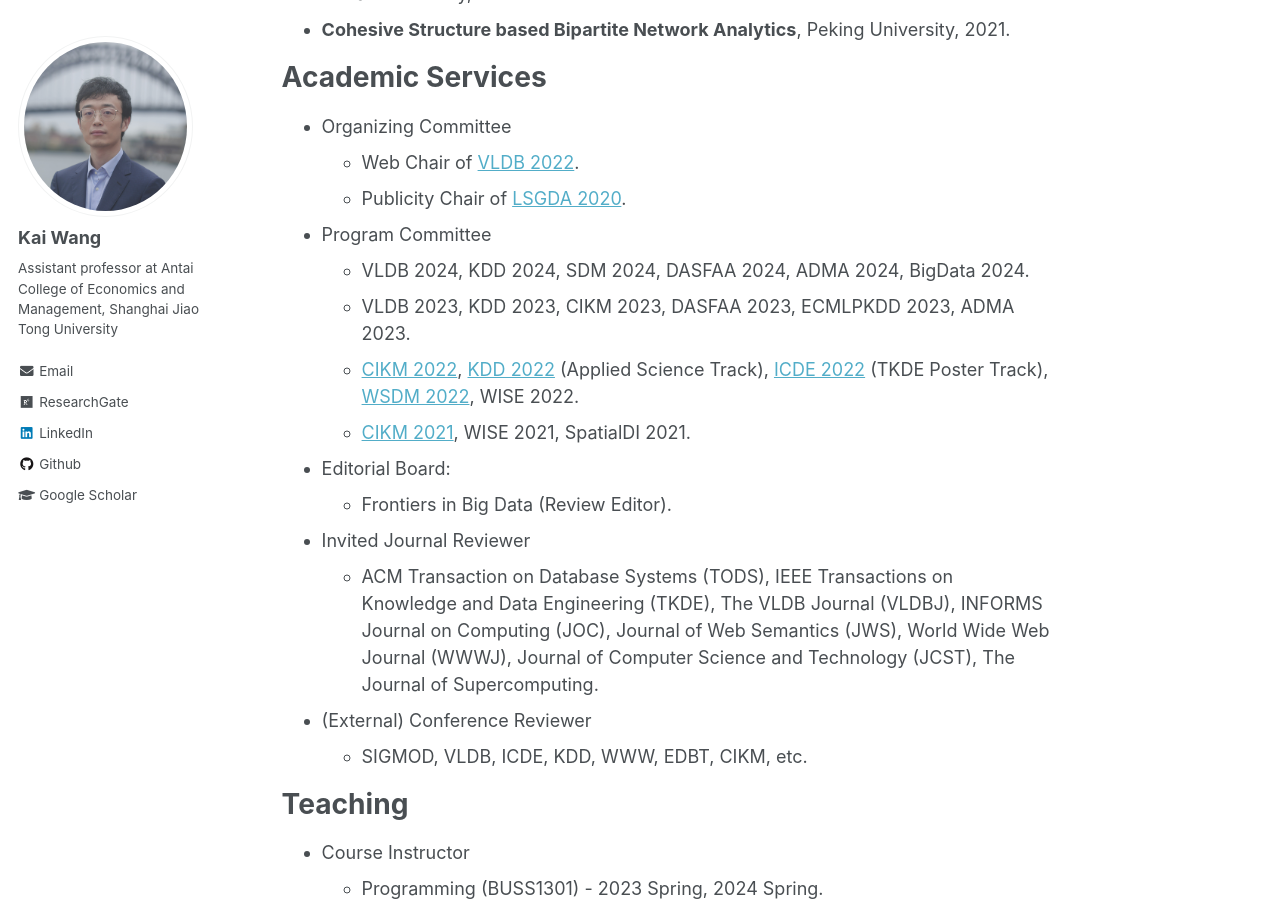
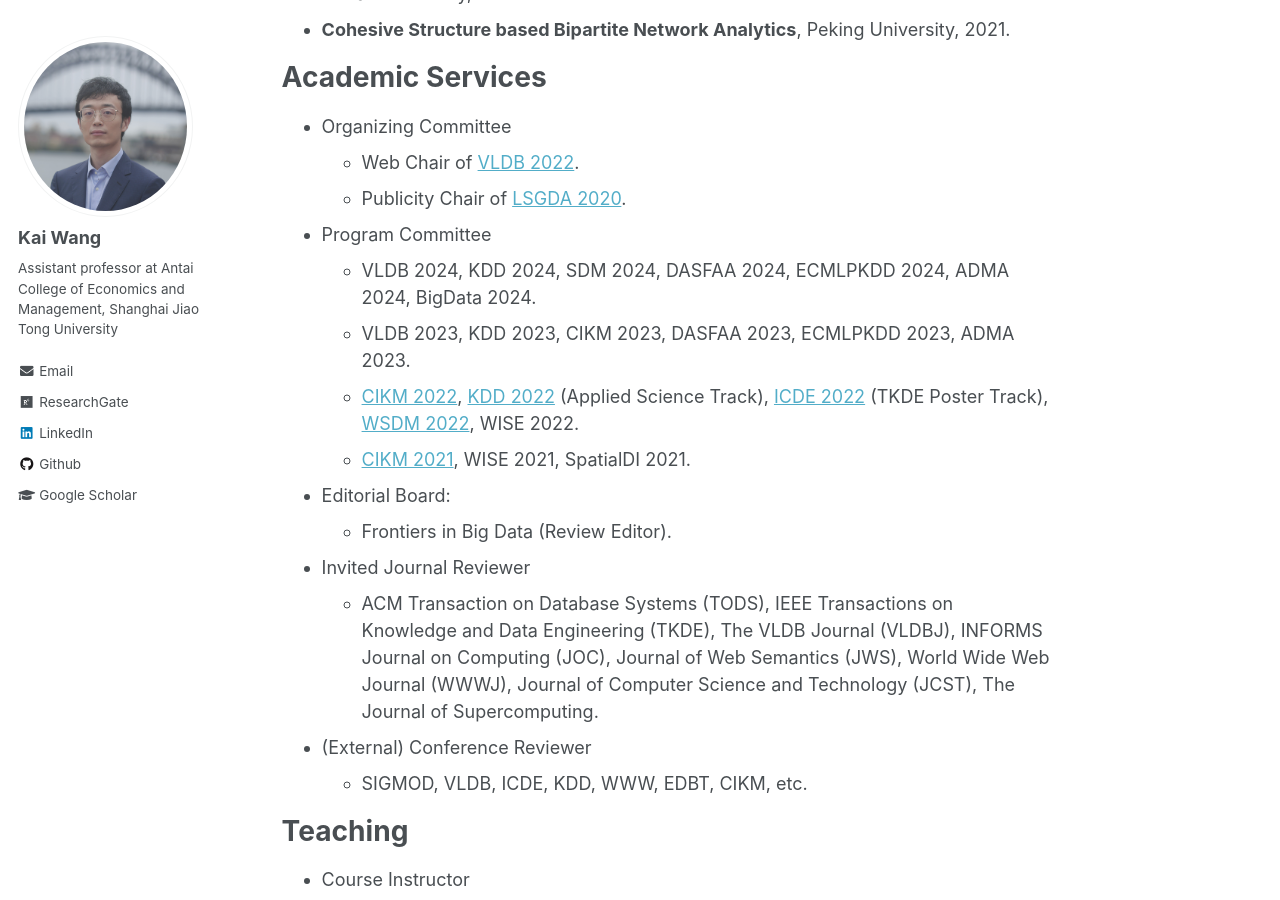
Before and after one commit to cs-kaiwang/cs-kaiwang.github.io, a Jekyll site: the page built from _pages/about.md, in a window 1280 px wide and 900 px high, scrolled down 4179 px. Built offline with Jekyll 4.4.1, drawn with Linux system fonts in a browser that asks for light colours.

Commit message:
Update about.md

```diff
--- a/_pages/about.md
+++ b/_pages/about.md
@@ -68,7 +68,7 @@ Academic Services
   - Publicity Chair of [LSGDA 2020](https://www.google.com/url?q=https%3A%2F%2Flsgda.github.io%2F2020%2F&sa=D&sntz=1&usg=AFQjCNFYfkgg9wBrWW8wUaG8GCGXJz3z_A).
 
 - Program Committee
-  - VLDB 2024, KDD 2024, SDM 2024, DASFAA 2024, ADMA 2024, BigData 2024.
+  - VLDB 2024, KDD 2024, SDM 2024, DASFAA 2024, ECMLPKDD 2024, ADMA 2024, BigData 2024.
   - VLDB 2023, KDD 2023, CIKM 2023, DASFAA 2023, ECMLPKDD 2023, ADMA 2023.
   - [CIKM 2022](https://www.cikm2022.org/), [KDD 2022](https://kdd.org/kdd2022/) (Applied Science Track), [ICDE 2022](https://icde2022.ieeecomputer.my/) (TKDE Poster Track), [WSDM 2022](https://www.wsdm-conference.org/2022/), WISE 2022.
   - [CIKM 2021](https://www.cikm2021.org/), WISE 2021, SpatialDI 2021.
```
